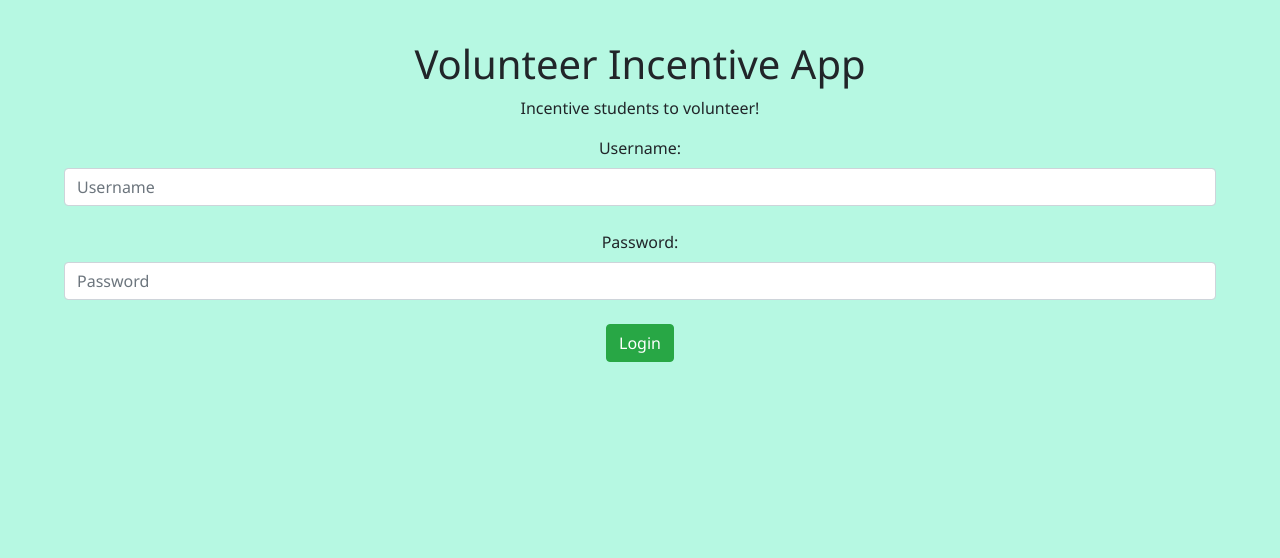
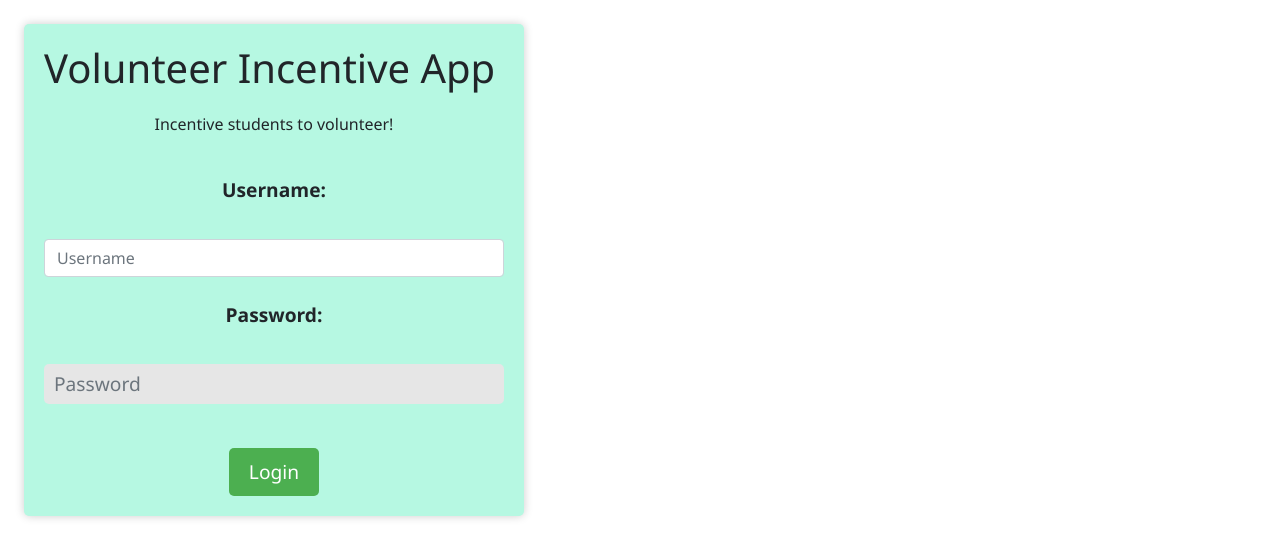
Before and after one commit to Thuroma/Hackathon_23_Niman-Nguyen-Long-Thoma, a Flask app: page / in a window 1280 px wide. Shown: the top 558 px of the page. Run offline with Flask 3, Linux system fonts and the light colour scheme; some libraries are stand-ins or nearby versions.

Commit message:
added styling to the login

```diff
--- a/static/style.css
+++ b/static/style.css
@@ -1,6 +1,53 @@
-body {
-    margin: 40px;
+.content {
+    max-width: 500px;
+    margin: 0 auto;
     background-color: rgb(182, 248, 226);
-    text-align: center;
+    padding: 20px;
+    border-radius: 5px;
+    box-shadow: 0px 0px 10px rgba(0, 0, 0, 0.2);
     font-family: 'Segoe UI', Tahoma, Geneva, Verdana, sans-serif;
 }
+
+h1 {
+    font-size: 2.5rem;
+    margin-bottom: 20px;
+}
+
+form {
+    margin-top: 40px;
+}
+
+label {
+    font-size: 1.2rem;
+    font-weight: bold;
+    display: block;
+    margin-bottom: 10px;
+}
+
+input[type="text"],
+input[type="password"] {
+    display: block;
+    width: 100%;
+    height: 40px;
+    border: none;
+    background-color: #e6e6e6;
+    padding: 10px;
+    border-radius: 5px;
+    margin-bottom: 20px;
+    font-size: 1.2rem;
+}
+
+input[type="submit"] {
+    background-color: #4CAF50;
+    color: white;
+    border: none;
+    border-radius: 5px;
+    font-size: 1.2rem;
+    padding: 10px 20px;
+    cursor: pointer;
+    transition: background-color 0.3s ease-in-out;
+}
+
+input[type="submit"]:hover {
+    background-color: #3e8e41;
+}
```
